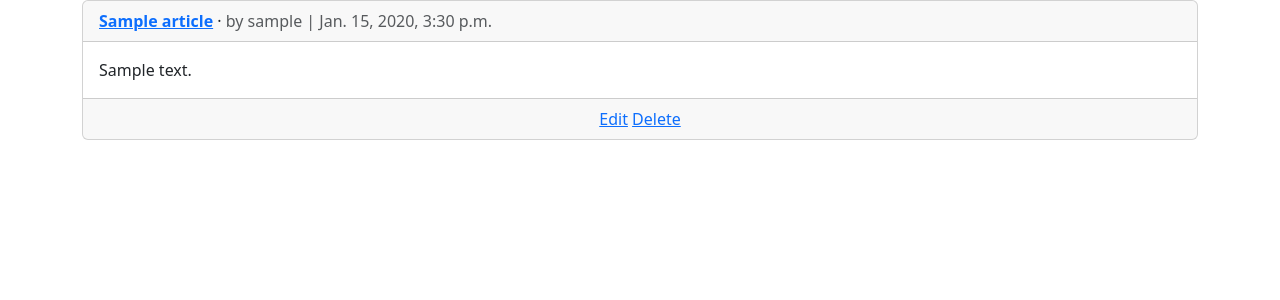
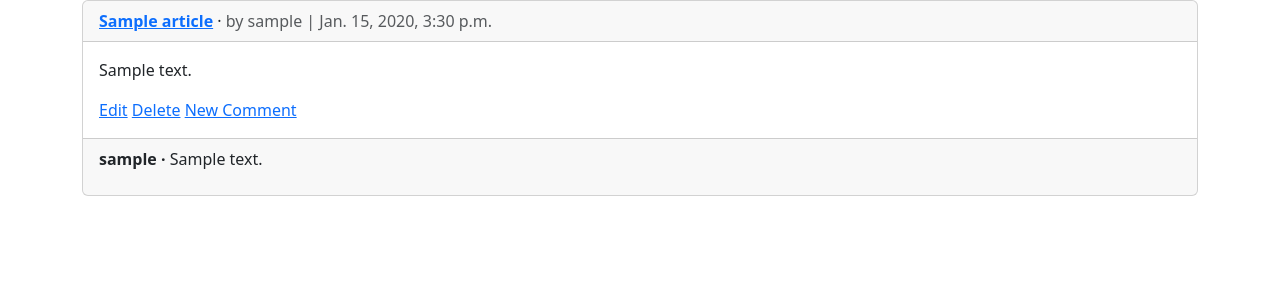
Before and after one commit to 100ashwin/news, a Django app: page /articles/ in a window 1280 px wide. Shown: the part 56-356 px from the top of the page. Run offline with Django 5.2, Linux system fonts and the light colour scheme; a user stored in the database is signed in; tables that the repository leaves empty hold one stand-in row (values such as "Sample post").

Commit message:
comments app

```diff
--- a/articles/models.py
+++ b/articles/models.py
@@ -20,3 +20,18 @@ class Article(models.Model):
 
     def get_absolute_url(self):
         return reverse("article_detail", kwargs={"pk": self.pk})
+
+
+class Comment(models.Model):
+    article = models.ForeignKey(Article, on_delete=models.CASCADE)
+    comment = models.CharField(max_length=140)
+    author = models.ForeignKey(
+        settings.AUTH_USER_MODEL,
+        on_delete=models.CASCADE,
+    )
+
+    def __str__(self):
+        return self.comment
+
+    def get_absolute_url(self):
+        return reverse("article_list")
--- a/articles/views.py
+++ b/articles/views.py
@@ -3,10 +3,13 @@
 # Create your views here.
 
 from django.contrib.auth.mixins import LoginRequiredMixin, UserPassesTestMixin
-from django.views.generic import ListView, DetailView
-from django.views.generic.edit import CreateView, UpdateView, DeleteView
-from django.urls import reverse_lazy
+from django.views import View
+from django.views.generic import ListView, DetailView, FormView
+from django.views.generic.detail import SingleObjectMixin
+from django.views.generic.edit import UpdateView, DeleteView, CreateView
+from django.urls import reverse_lazy, reverse
 
+from .forms import CommentForm
 from .models import Article
 
 
@@ -15,9 +18,45 @@ class ArticleListView(LoginRequiredMixin, ListView):
     template_name = "article_list.html"
 
 
-class ArticleDetailView(LoginRequiredMixin, DetailView):
+class CommentGet(DetailView):
     model = Article
     template_name = "article_detail.html"
+
+    def get_context_data(self, **kwargs):
+        context = super().get_context_data(**kwargs)
+        context["form"] = CommentForm()
+        return context
+
+
+class CommentPost(SingleObjectMixin, FormView):
+    model = Article
+    form_class = CommentForm
+    template_name = "article_detail.html"
+
+    def post(self, request, *args, **kwargs):
+        self.object = self.get_object()
+        return super().post(request, *args, **kwargs)
+
+    def form_valid(self, form):
+        comment = form.save(commit=False)
+        comment.article = self.object
+        comment.author = self.request.user
+        comment.save()
+        return super().form_valid(form)
+
+    def get_success_url(self):
+        article = self.object
+        return reverse("article_detail", kwargs={"pk": article.pk})
+
+
+class ArticleDetailView(LoginRequiredMixin, View):
+    def get(self, request, *args, **kwargs):
+        view = CommentGet.as_view()
+        return view(request, *args, **kwargs)
+
+    def post(self, request, *args, **kwargs):
+        view = CommentPost.as_view()
+        return view(request, *args, **kwargs)
 
 
 class ArticleUpdateView(LoginRequiredMixin, UserPassesTestMixin, UpdateView):
@@ -28,17 +67,17 @@ class ArticleUpdateView(LoginRequiredMixin, UserPassesTestMixin, UpdateView):
     )
     template_name = "article_edit.html"
 
-    def test_func(self):
+    def test_func(self):  # new
         obj = self.get_object()
         return obj.author == self.request.user
 
 
-class ArticleDeleteView(LoginRequiredMixin, UserPassesTestMixin, DeleteView):
+class ArticleDeleteView(LoginRequiredMixin, UserPassesTestMixin, DeleteView):  # new
     model = Article
     template_name = "article_delete.html"
     success_url = reverse_lazy("article_list")
 
-    def test_func(self):
+    def test_func(self):  # new
         obj = self.get_object()
         return obj.author == self.request.user
 
--- a/templates/article_list.html
+++ b/templates/article_list.html
@@ -13,17 +13,24 @@
       {{ article.date }}</span>
   </div>
   <div class="card-body">
-    {{ article.body }}
+    <p>{{ article.body }}</p>
+    {% if article.author.pk == request.user.pk %}
+      <a href="{% url 'article_edit' article.pk %}">Edit</a>
+      <a href="{% url 'article_delete' article.pk %}">Delete</a>
+    {% endif %}
+    <a href="{{ article.get_absolute_url }}">New Comment</a>
   </div>
-  <div class="card-footer text-center text-muted">
-
-    {% if article.author.pk == request.user.pk %}
-    <a href="{% url 'article_edit' article.pk %}">Edit</a>
-    <a href="{% url 'article_delete' article.pk %}">Delete</a>
-    {% endif %}
-
+  <div class="card-footer">
+    {% for comment in article.comment_set.all %}
+    <p>
+      <span class="fw-bold">
+        {{ comment.author }} &middot;
+      </span>
+      {{ comment }}
+    </p>
+    {% endfor %}
   </div>
 </div>
-<br />
+<br/>
 {% endfor %}
 {% endblock content %}
```
Also changed, not shown: articles/admin.py (+10 -1 lines), articles/forms.py (added, +9 -0 lines), templates/article_detail.html (+22 -6 lines), articles/migrations/0002_comment.py (added).
